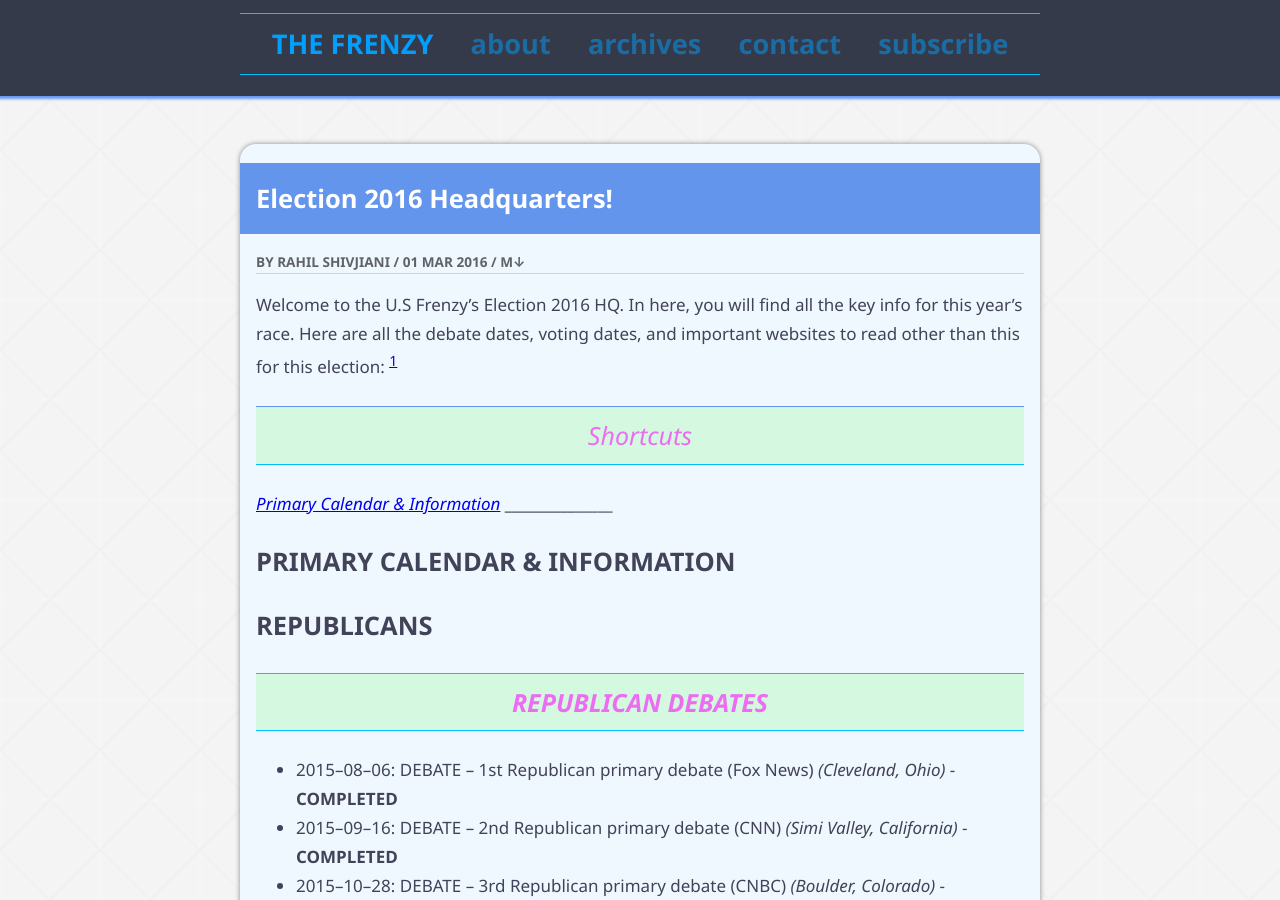
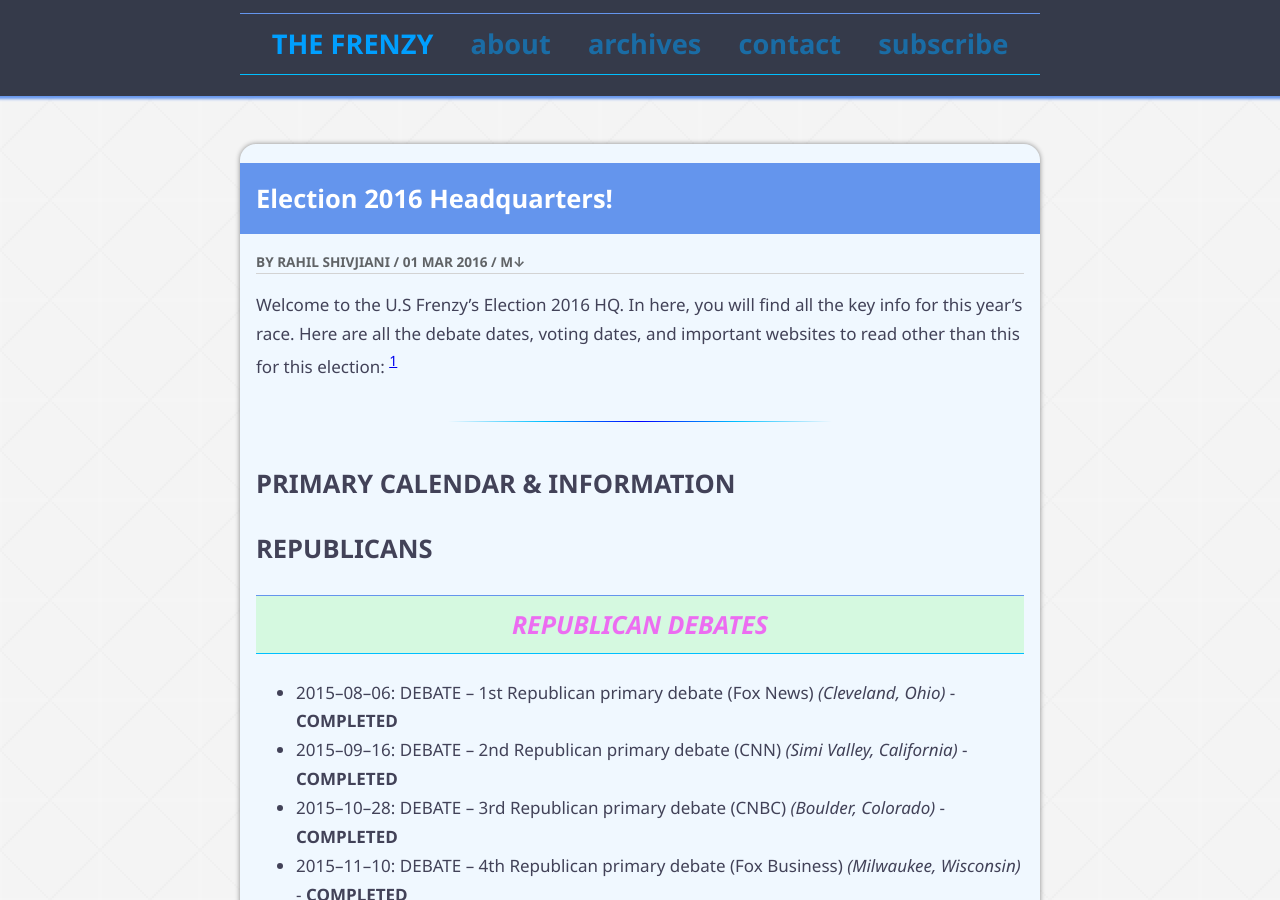
Before and after one commit to rshivjiani/rshivjiani.github.io, a Jekyll site: the page built from _posts/2016-03-01-election-hq.md, in a window 1280 px wide and 900 px high. Built offline with Jekyll 4.4.1, drawn with Linux system fonts in a browser that asks for light colours.

Commit message:
Revert "Testing out in-site shortcuts"
This reverts commit 6e737ba4c29b183b8a730febca38ca9503db19a8.

```diff
--- a/_posts/2016-03-01-election-hq.md
+++ b/_posts/2016-03-01-election-hq.md
@@ -5,8 +5,7 @@ layout: post
 
 Welcome to the U.S Frenzy's Election 2016 HQ. In here, you will find all the key info for this year's race. Here are all the debate dates, voting dates, and important websites to read other than this for this election: [^1]
 
-### Shortcuts
-*[Primary Calendar & Information](#primary-information)*
+
 ___________________________________
 
 ## **PRIMARY CALENDAR & INFORMATION**
```
